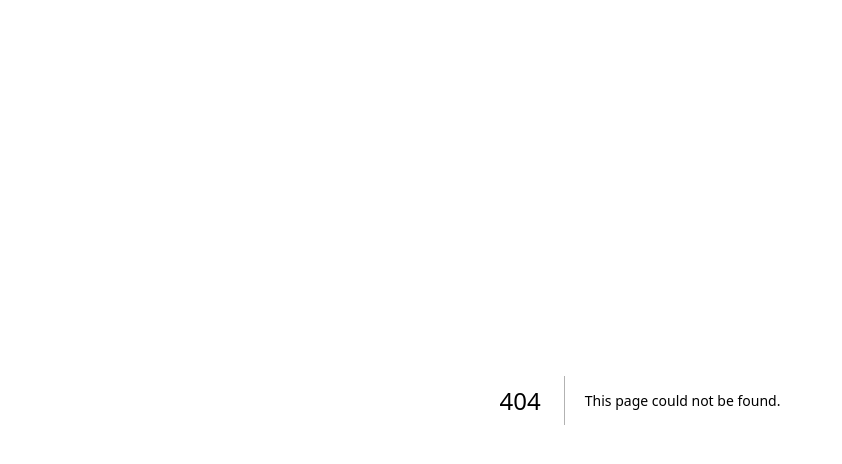
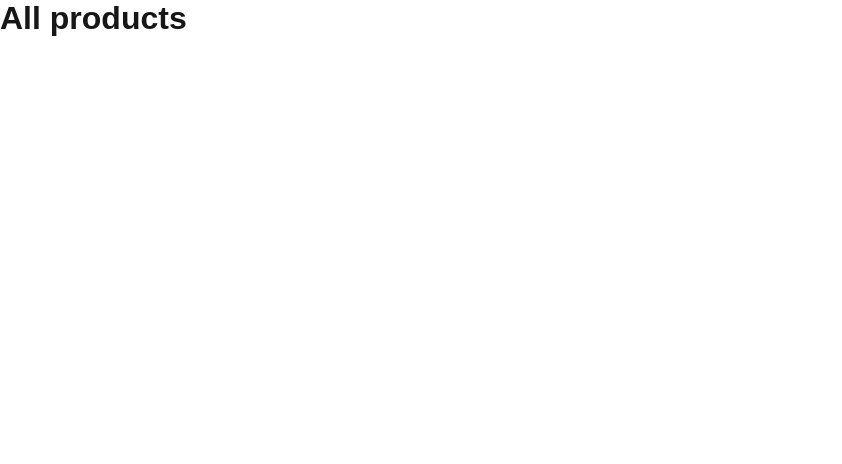
Before and after one commit to chenfran/nextjs-ecommerce-store, a Next.js app: page /products in a window 1280 px wide. Before the commit this address had no page. Shown: the top 464 px of the page, without its empty margins (0-842 px from the left). Built offline with nearby package versions, Linux system fonts and the light colour scheme.

Commit message:
Add product page

```diff
--- /dev/null
+++ b/app/products/page.js
@@ -0,0 +1,7 @@
+export default function Products() {
+  return (
+    <div>
+      <h1>All products</h1>
+    </div>
+  );
+}
```
Also changed, not shown: 1 other file (tests, documents, lock files or other folders).
